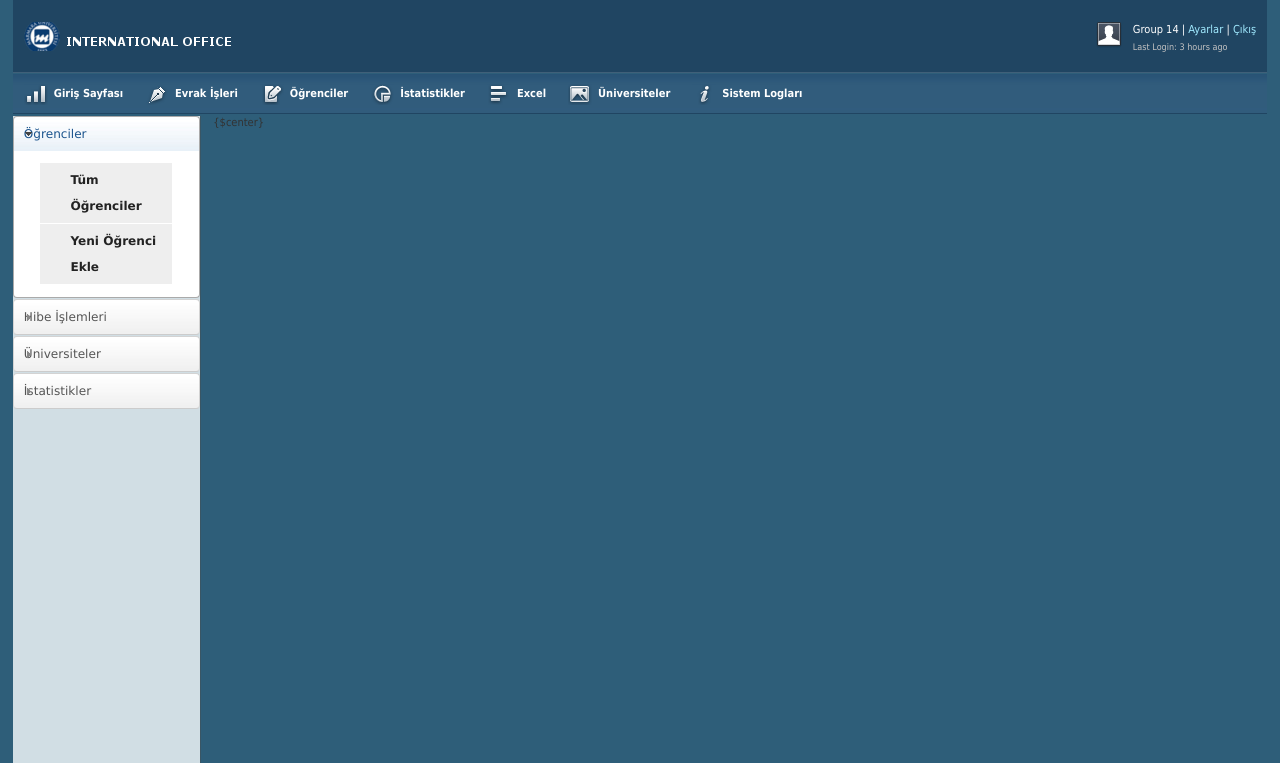
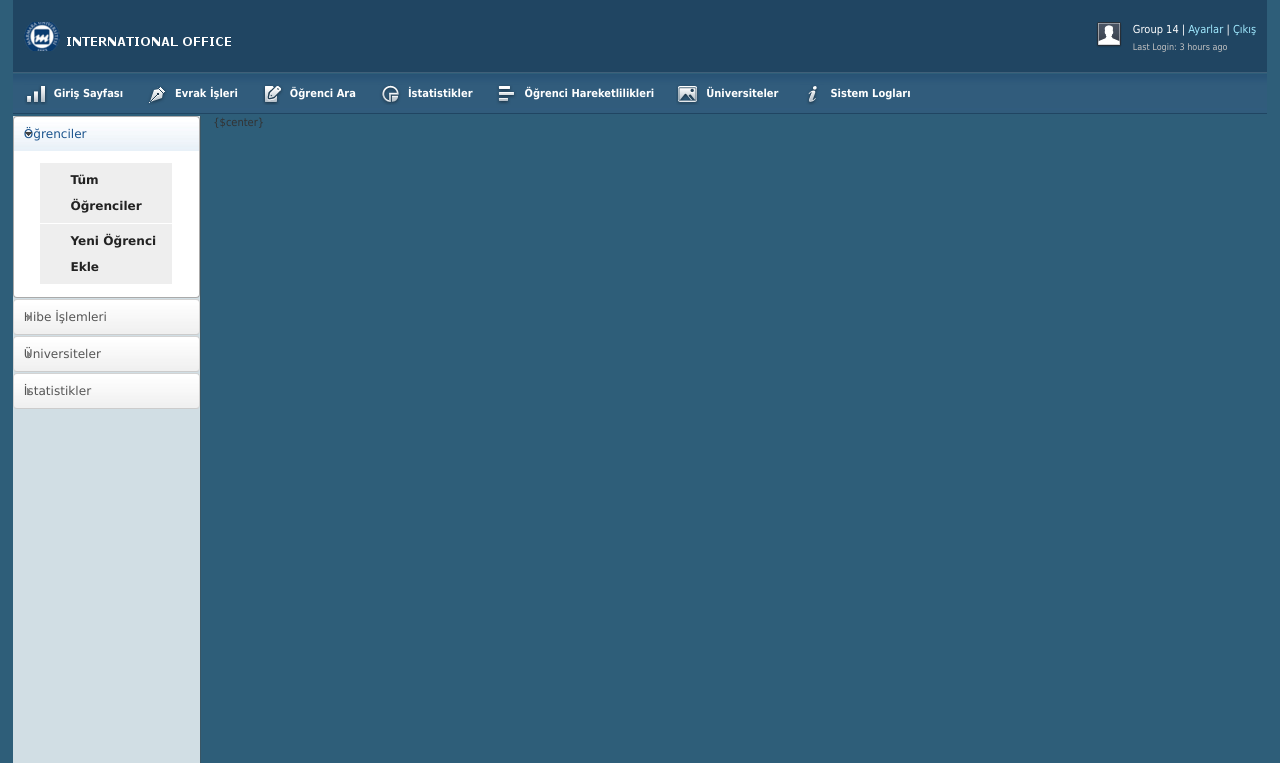
Before and after one commit to sakirtemel/international-office-manager, a CodeIgniter app: the page made by application/views/default_theme/main.tpl in a window 1280 px wide. Shown: the top 763 px of the page. Run offline with CodeIgniter, Linux system fonts and the light colour scheme.

Commit message:
Sayfalar (tpl)'lar üzerinde düzeltmeler yapıldı

```diff
--- a/application/views/default_theme/main.tpl
+++ b/application/views/default_theme/main.tpl
@@ -96,14 +96,11 @@
                         <li><a href="table.html">Kabul Yazısı</a> </li>
                     </ul>
                 </li>
-                <li class="ic-form-style"><a href="{$BASE_URL}main/araOgrenci"><span>Öğrenciler</span></a></li>
+                <li class="ic-form-style"><a href="{$BASE_URL}main/araOgrenci"><span>Öğrenci Ara</span></a></li>
 				<li class="ic-charts"><a href="{$BASE_URL}main/istatistikler"><span>İstatistikler</span></a></li>
-                <li class="ic-grid-tables"><a href="{$BASE_URL}main/excel"><span>Excel</span></a></li>
-                <li class="ic-gallery dd"><a href="javascript:"><span>Üniversiteler</span></a>
-               		 <ul>
-                        <li><a href="image-gallery.html">Pretty Photo</a> </li>
-                        <li><a href="gallery-with-filter.html">Gallery with Filter</a> </li>
-                    </ul>
+                <li class="ic-grid-tables"><a href="{$BASE_URL}main/excel"><span>Öğrenci Hareketlilikleri</span></a></li>
+                <li class="ic-gallery dd"><a href="{$BASE_URL}main/tumUniversiteler"><span>Üniversiteler</span></a>
+
                 </li>
                 <li class="ic-notifications"><a href="{$BASE_URL}main/log"><span>Sistem Logları</span></a></li>
 
--- a/application/views/default_theme/student/search.tpl
+++ b/application/views/default_theme/student/search.tpl
@@ -48,3 +48,7 @@
                 </div>
             </div>
         </div>
+		 <div class="box round first">
+		 <label>
+                    Dikkat: Burada yalnızca ERASMUS sisteminde hareketliliğe sahip öğrenciler hakkında arama yapılabilir!</label>
+		 </div>
```
